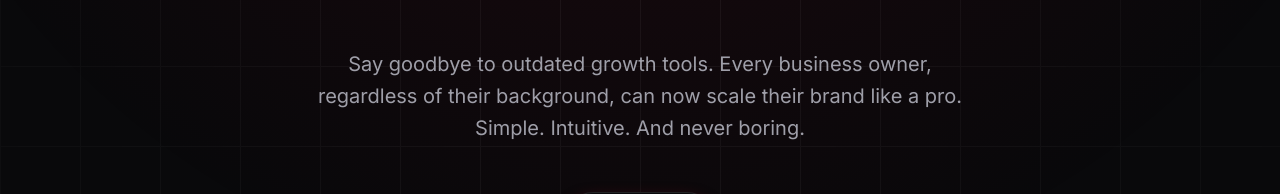
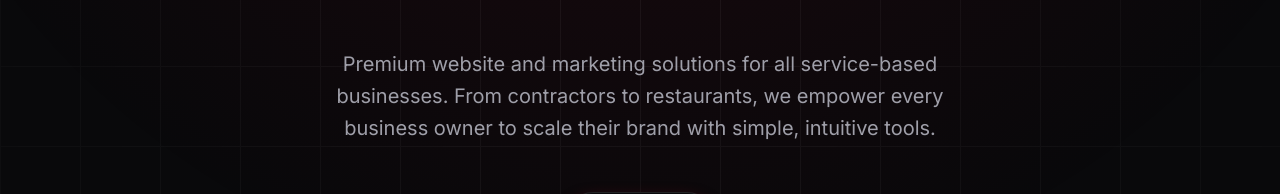
Before and after one commit to dbmonsterdavid7/TKO-Design, a React (Vite) app: page / in a window 1280 px wide. Shown: the part 333-527 px from the top of the page. Built offline with nearby package versions, Linux system fonts and the light colour scheme.

Commit message:
feat: Refine landing page copy for clarity
Update the landing page's descriptive text to better articulate the value proposition of Takeover Marketing's services, emphasizing broad applicability to service-based businesses.

```diff
--- a/src/pages/Home.tsx
+++ b/src/pages/Home.tsx
@@ -45,7 +45,7 @@ export default function Home() {
             transition={{ duration: 0.8, delay: 0.2, ease: "easeOut" }}
             className="text-body text-zinc-400 mb-12 max-w-2xl mx-auto"
           >
-            Say goodbye to outdated growth tools. Every business owner, regardless of their background, can now scale their brand like a pro. Simple. Intuitive. And never boring.
+            Premium website and marketing solutions for all service-based businesses. From contractors to restaurants, we empower every business owner to scale their brand with simple, intuitive tools.
           </motion.p>
 
           <motion.div
@@ -357,7 +357,7 @@ export default function Home() {
             See where marketing automation can <br /> take your business.
           </h2>
           <p className="text-zinc-400 text-lg mb-10">
-            The first marketing tool you'll love. And the last one you'll ever need.
+            Premium website and marketing solutions for contractors, restaurants, and all service-based businesses. The last growth tool you'll ever need.
           </p>
           <Link to="/contact" className="group relative px-8 py-3 rounded-full bg-zinc-950 border border-white/20 shadow-[0_4px_16px_-4px_rgba(166,7,36,0.5)] hover:border-[#a60724]/60 hover:shadow-[0_-12px_24px_-8px_rgba(166,7,36,0.6),0_12px_24px_-8px_rgba(166,7,36,0.6)] transition-all text-sm font-medium inline-block text-white">
             <span className="relative z-10">Book a Call</span>
```
